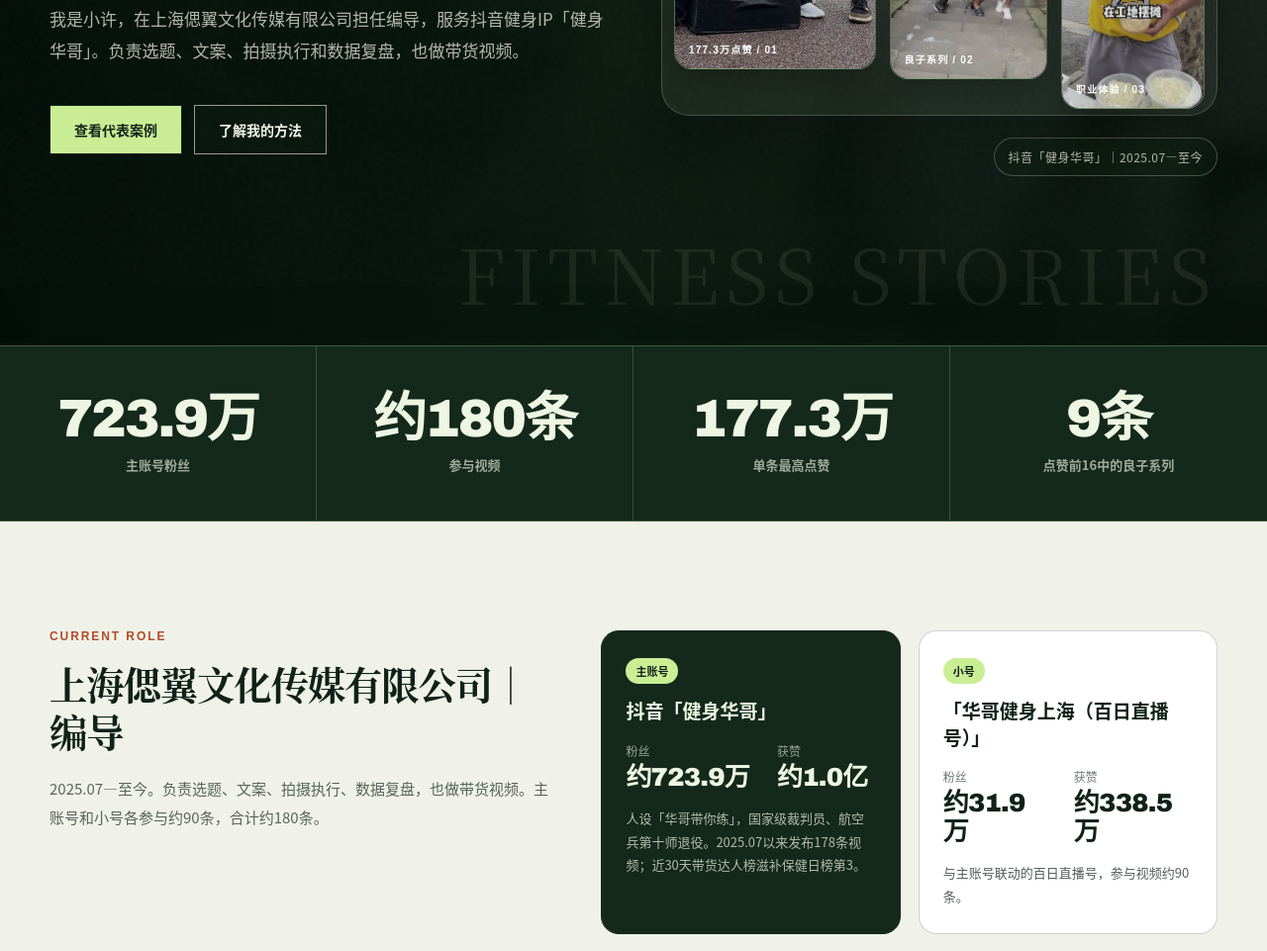
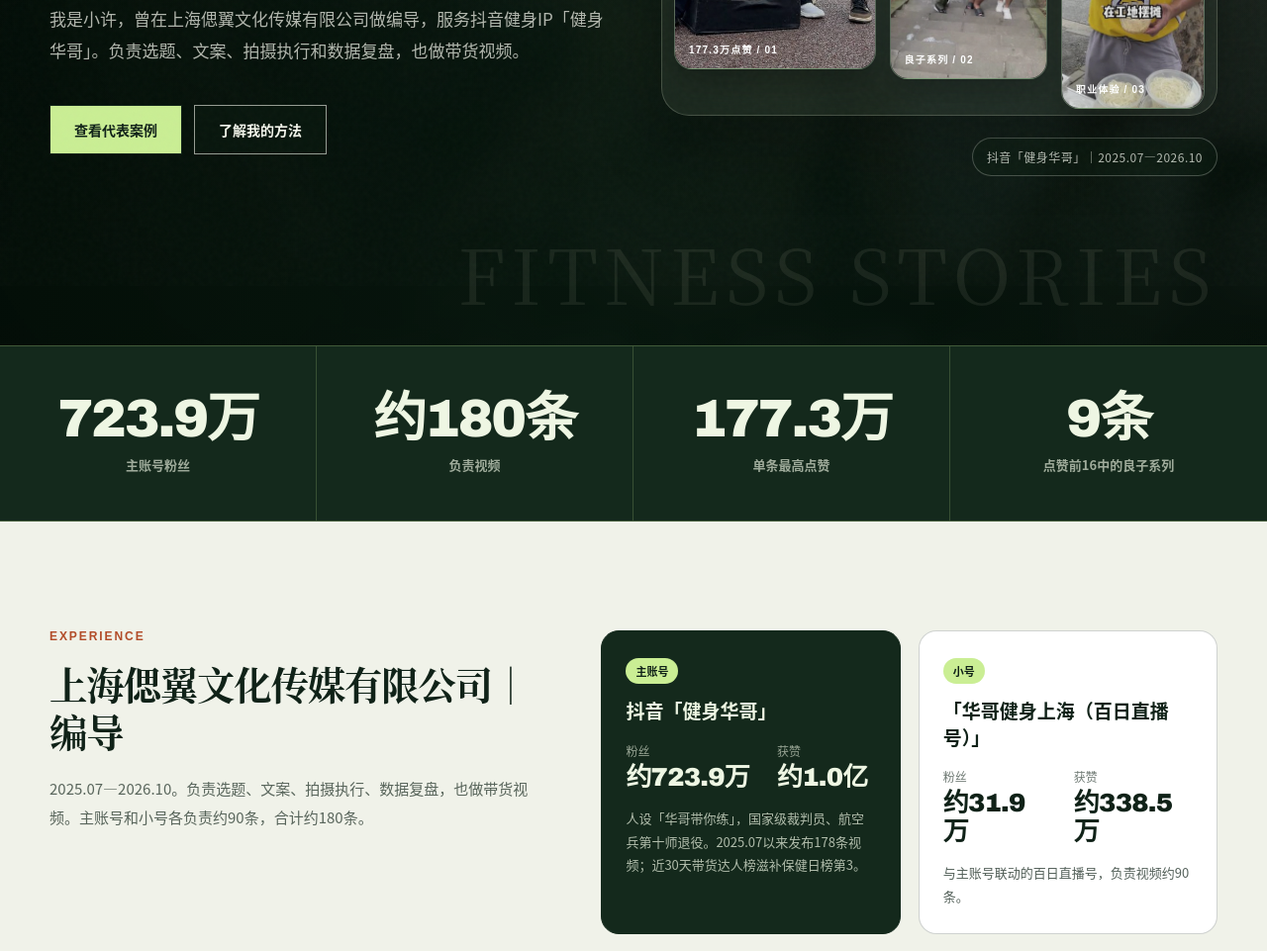
Before and after one commit to xujw0204-sudo/huage-portfolio, a plain HTML site: page index.html in a window 1280 px wide. Shown: the part 511-1472 px from the top of the page at 99% size. Drawn offline with Linux system fonts and the light colour scheme.

Commit message:
参与改为负责

```diff
--- a/index.html
+++ b/index.html
@@ -36,7 +36,7 @@
       <div class="hero-copy reveal">
         <p class="eyebrow"><span></span>短视频内容编导｜健身IP内容</p>
         <h1>把一次挑战，<br>拍成观众<br><em>追着看</em>的连续剧。</h1>
-        <p class="hero-summary">我是小许，在上海偲翼文化传媒有限公司担任编导，服务抖音健身IP「健身华哥」。负责选题、文案、拍摄执行和数据复盘，也做带货视频。</p>
+        <p class="hero-summary">我是小许，曾在上海偲翼文化传媒有限公司做编导，服务抖音健身IP「健身华哥」。负责选题、文案、拍摄执行和数据复盘，也做带货视频。</p>
         <div class="hero-actions">
           <a class="button button-primary" href="#work">查看代表案例</a>
           <a class="button button-ghost" href="#method">了解我的方法</a>
@@ -59,22 +59,22 @@
           </div>
         </div>
         <div class="hero-stamp" aria-hidden="true">FIT<br>STORY<br>MAKER</div>
-        <p class="hero-visual-note">抖音「健身华哥」｜2025.07—至今</p>
+        <p class="hero-visual-note">抖音「健身华哥」｜2025.07—2026.10</p>
       </div>
     </section>
 
     <section class="metrics" aria-label="作品集概览">
       <div class="metric reveal"><strong>723.9万</strong><span>主账号粉丝</span></div>
-      <div class="metric reveal" data-delay="80"><strong>约180条</strong><span>参与视频</span></div>
+      <div class="metric reveal" data-delay="80"><strong>约180条</strong><span>负责视频</span></div>
       <div class="metric reveal" data-delay="160"><strong>177.3万</strong><span>单条最高点赞</span></div>
       <div class="metric reveal" data-delay="240"><strong>9条</strong><span>点赞前16中的良子系列</span></div>
     </section>
 
-    <section class="job section-shell" aria-label="当前工作">
+    <section class="job section-shell" aria-label="工作经历">
       <div class="job-role reveal">
-        <p class="case-no">CURRENT ROLE</p>
+        <p class="case-no">EXPERIENCE</p>
         <h2>上海偲翼文化传媒有限公司｜编导</h2>
-        <p>2025.07—至今。负责选题、文案、拍摄执行、数据复盘，也做带货视频。主账号和小号各参与约90条，合计约180条。</p>
+        <p>2025.07—2026.10。负责选题、文案、拍摄执行、数据复盘，也做带货视频。主账号和小号各负责约90条，合计约180条。</p>
       </div>
       <div class="account-cards">
         <article class="account-card reveal" data-delay="80">
@@ -93,7 +93,7 @@
             <div><dt>粉丝</dt><dd>约31.9万</dd></div>
             <div><dt>获赞</dt><dd>约338.5万</dd></div>
           </dl>
-          <p>与主账号联动的百日直播号，参与视频约90条。</p>
+          <p>与主账号联动的百日直播号，负责视频约90条。</p>
         </article>
       </div>
     </section>
```
